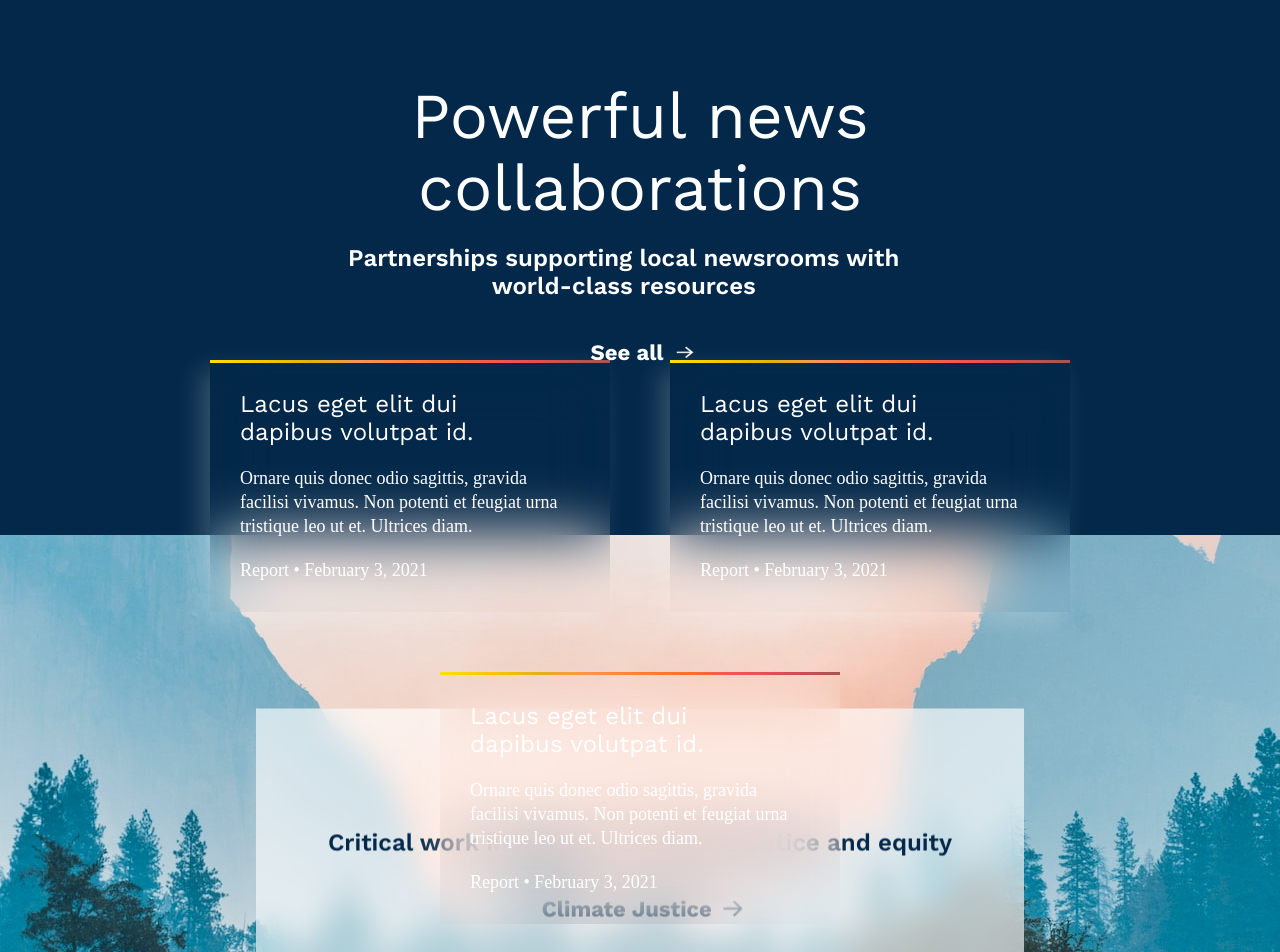
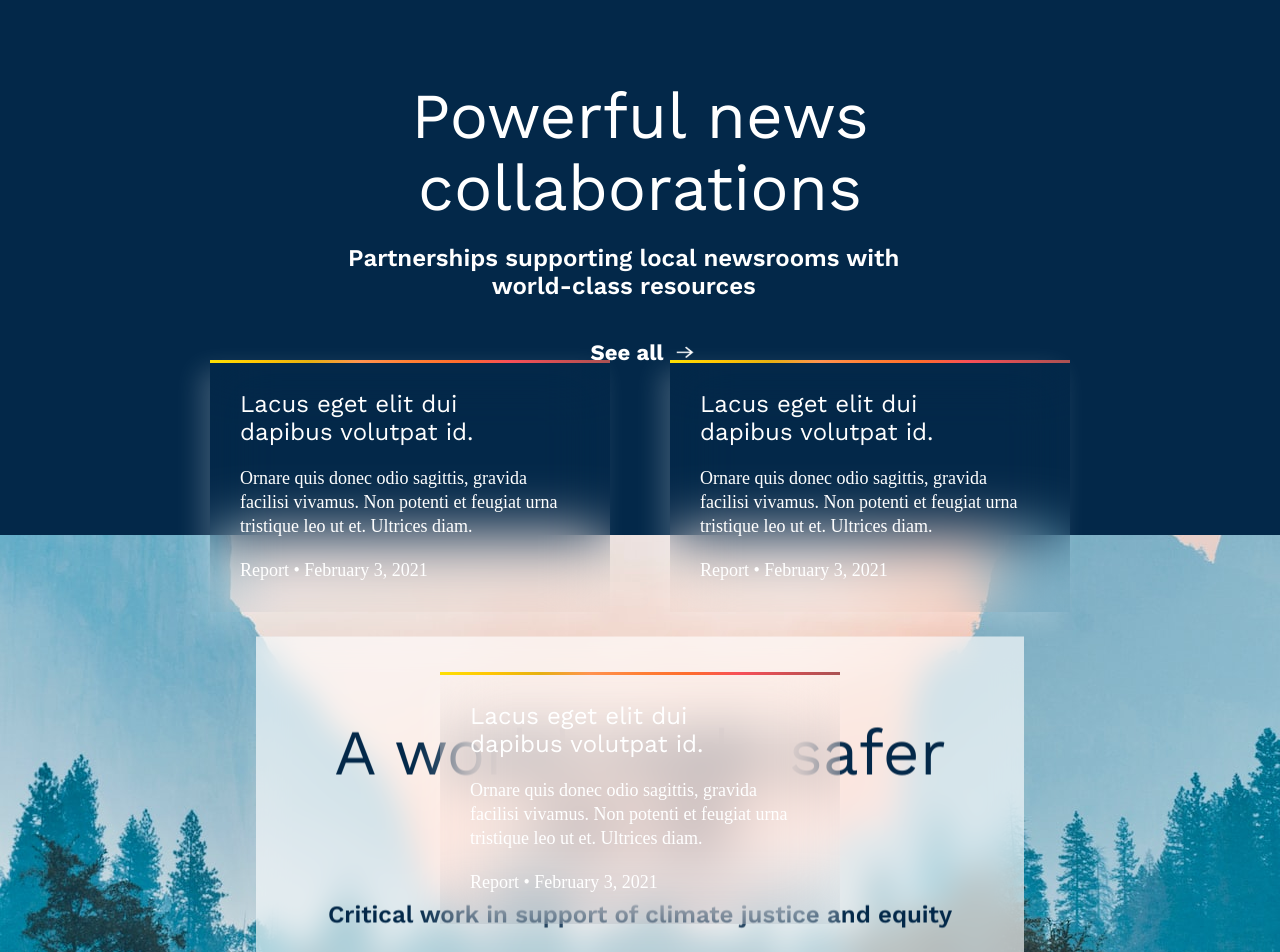
Before and after one commit to algomachine007/css-challenge, a Next.js app: page / in a window 1280 px wide. Shown: the top 952 px of the page. Built offline with nearby package versions, Linux system fonts and the light colour scheme; a web font is replaced by a local one.

Commit message:
updating dynamic data

```diff
--- a/components/layout/sectionWrapper/index.tsx
+++ b/components/layout/sectionWrapper/index.tsx
@@ -1,4 +1,3 @@
-import Image from 'next/image';
 import React from 'react';
 import styles from './sectionWrapper.module.scss';
 type SectionWrapper = {
--- a/data/banner.json
+++ b/data/banner.json
@@ -1,4 +1,4 @@
 {
-  "title": "",
+  "title": "A world made safer for all",
   "description": "Critical work in support of climate justice and equity"
 }
```
Also changed, not shown: components/bottom/index.tsx (+0 -8 lines).
